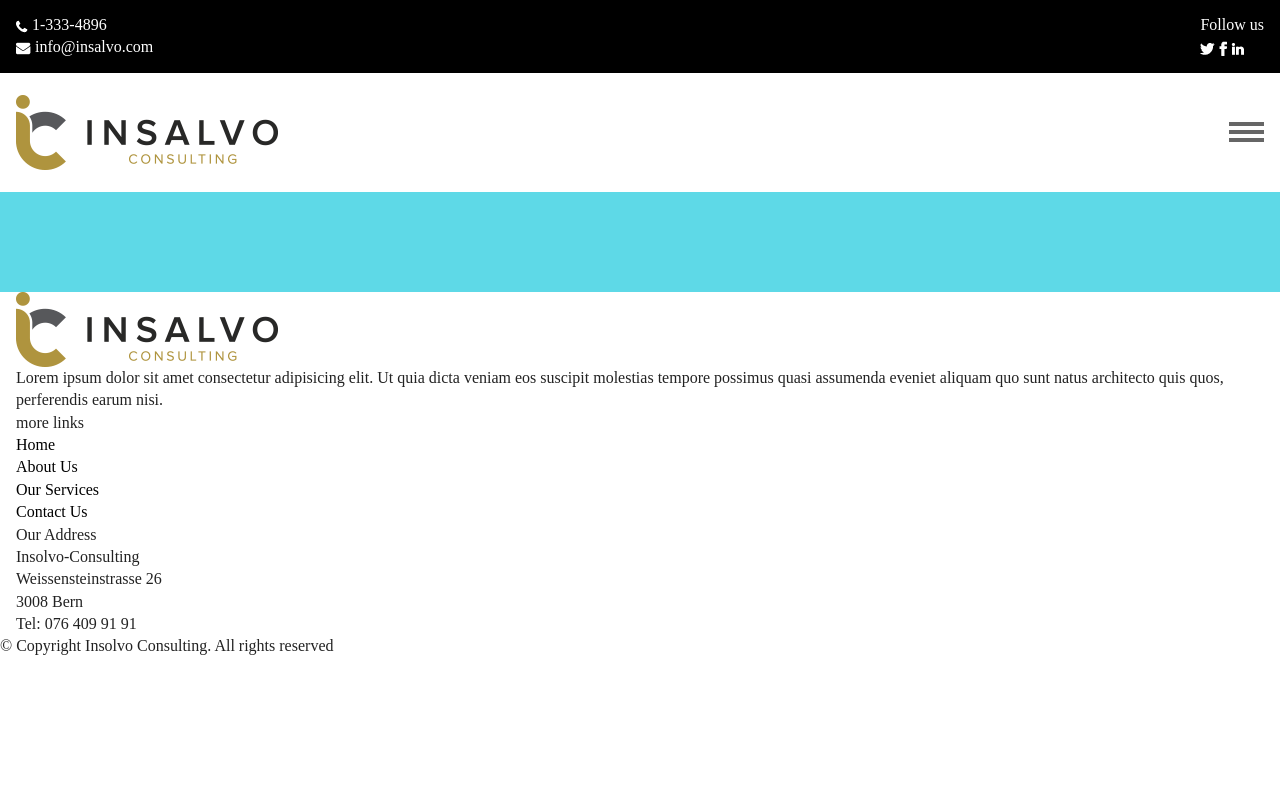
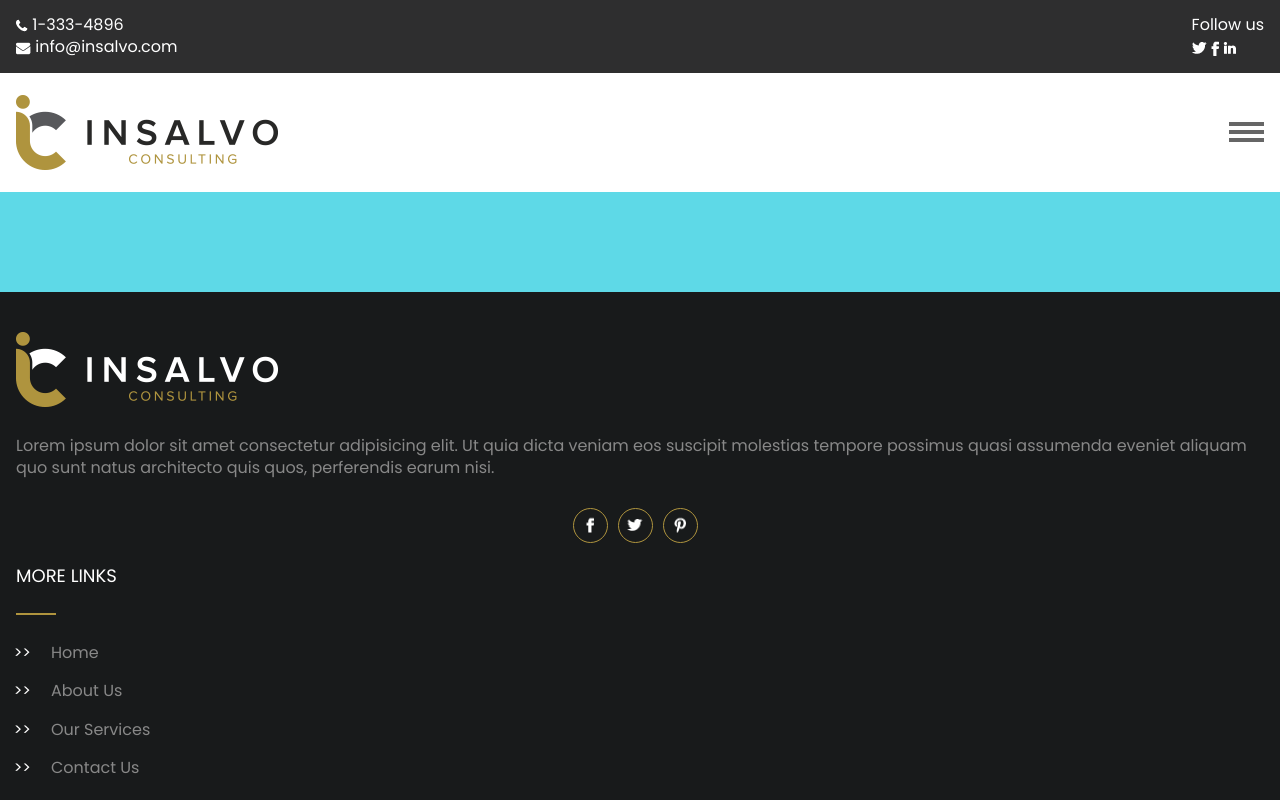
Before and after one commit to obrovacm/insalvo-consulting-practice, a website: page index.html in a window 1280 px wide. Shown: the top 800 px of the page. Drawn offline with Linux system fonts and the light colour scheme.

Commit message:
progress with footer

```diff
--- a/index.html
+++ b/index.html
@@ -17,12 +17,12 @@
 
     <!-- Google Fonts -->
     <link
-      href="https://fonts.googleapis.com/css?family=Roboto:400,700"
+      href="https://fonts.googleapis.com/css2?family=Poppins"
       rel="stylesheet"
     />
 
     <!-- CSS File -->
-    <link rel="stylesheet" href="./dist/styles.css?cb=1593762158443" />
+    <link rel="stylesheet" href="./dist/styles.css?cb=1593852340819" />
 
     <!-- jQuery -->
     <script src="./dist/jquery.js"></script>
@@ -102,9 +102,11 @@
     <footer class="site-footer">
       <div class="site-footer__content">
         <div class="site-footer__social">
-          <a href="#" class="site-footer__logo">
-            <img src="./dist/images/logo.png" alt="company logo" />
-          </a>
+          <div class="site-footer__logo-wrapper">
+            <a href="#" class="site-footer__logo">
+              <img src="./dist/images/logo-white.png" alt="company logo" />
+            </a>
+          </div>
           <p>
             Lorem ipsum dolor sit amet consectetur adipisicing elit. Ut quia
             dicta veniam eos suscipit molestias tempore possimus quasi assumenda
@@ -112,14 +114,26 @@
             earum nisi.
           </p>
           <div class="site-footer__social-icons">
-            <a href="#" class="site-footer__social-icon facebook"></a>
-            <a href="#" class="site-footer__social-icon twitter"></a>
-            <a href="#" class="site-footer__social-icon pintrest"></a>
+            <a href="#" class="site-footer__social-icon facebook">
+              <div class="site-footer__social-icon-wrapper">
+                <img src="/dist/images/fb.png" alt="facebook icon" />
+              </div>
+            </a>
+            <a href="#" class="site-footer__social-icon twitter">
+              <div class="site-footer__social-icon-wrapper">
+                <img src="/dist/images/twitter.png" alt="twitter icon" />
+              </div>
+            </a>
+            <a href="#" class="site-footer__social-icon pintrest">
+              <div class="site-footer__social-icon-wrapper">
+                <img src="/dist/images/pintrest.png" alt="pintrest icon" />
+              </div>
+            </a>
           </div>
         </div>
 
         <div class="site-footer__links">
-          <h4 class="site-footer__label">more links</h4>
+          <h4 class="site-footer__header underline left">more links</h4>
           <ul>
             <li><a href="#" class="site-footer__links">Home</a></li>
             <li><a href="#" class="site-footer__links">About Us</a></li>
@@ -128,21 +142,22 @@
           </ul>
         </div>
         <div class="site-footer__address">
-          <h4 class="site-footer__label">Our Address</h4>
+          <h4 class="site-footer__header underline left">Our Address</h4>
           <ul>
             <li>Insolvo-Consulting</li>
-            <li class="site-footer__house">Weissensteinstrasse 26</li>
+            <li class="address__house">Weissensteinstrasse 26</li>
             <li>3008 Bern</li>
-            <li class="site-footer__phone">Tel: 076 409 91 91</li>
+            <li class="address__phone">Tel: 076 409 91 91</li>
           </ul>
         </div>
       </div>
-      <div class="site-footer__copyright">
+
+      <div class="site-footer__copyrights">
         <span>&#169; Copyright Insolvo Consulting. All rights reserved</span>
       </div>
     </footer>
 
     <!-- JavaScript File -->
-    <script src="./dist/all.js?cb=1593762158443"></script>
+    <script src="./dist/all.js?cb=1593852340819"></script>
   </body>
 </html>
--- a/src/scss/components/_footer.scss
+++ b/src/scss/components/_footer.scss
@@ -1,7 +1,143 @@
-.site-footer{
+.site-footer {
+  display: flex;
+  flex-direction: column;
+  background-color: $black-softer;
+  color: $grey;
 
-  &__content{
+  // justify-content: space-between;
+  // align-items: center;
 
+  /*
+  ** CONTENT
+  */
+  &__content {
+    padding: 40px 0;
     @include responsive-padding;
+    display: flex;
+    flex-direction: column;
+    // align-items: center;
+    & > div {
+      margin-bottom: 20px;
+    }
+    & div:last-child {
+      margin-bottom: 0;
+    }
+  }
+
+  /*
+  ** Social links
+  */
+  &__social {
+    .site-footer__logo-wrapper,
+    p {
+      margin-bottom: 28px;
+    }
+    // .site-footer__logo-wrapper {
+    //   text-align: center;
+    // }
+  }
+  &__social-icons {
+    display: flex;
+    justify-content: center;
+  }
+  &__social-icon-wrapper {
+    position: relative;
+    height: 35px;
+    width: 35px;
+    border-radius: 50%;
+    border: 1px solid $gold;
+    margin-right: 10px;
+    img {
+      position: absolute;
+      left: 50%;
+      top: 50%;
+      transform: translate(-50%, -50%);
+    }
+  }
+
+  /*
+  ** Footer headers
+  */
+  &__header {
+    color: $white;
+    font-size: 18px;
+    text-transform: uppercase;
+    margin-bottom: 54px;
+  }
+
+  /*
+  ** More links
+  */
+  &__links {
+    ul {
+      padding-left: 35px;
+    }
+    li {
+      position: relative;
+      margin-bottom: 1em;
+      a {
+        color: $grey;
+        transition: color 200ms;
+      }
+      &::before {
+        position: absolute;
+        content: ">>";
+        right: calc(100% + 20px);
+        color: $white;
+        transition: transform 200ms;
+      }
+      &:hover {
+        a {
+          color: $white;
+        }
+        &::before {
+          transform: translateX(10px);
+        }
+      }
+    }
+  }
+
+  /*
+  ** Our address
+  */
+  &__address {
+    ul {
+      padding-left: 35px;
+    }
+    li {
+      position: relative;
+      margin-bottom: 1em;
+      transition: color 200ms;
+      &::before {
+        position: absolute;
+        content: "";
+        right: calc(100% + 20px);
+        top: 50%;
+        transform: translateY(-50%);
+        width: 13px;
+        height: 12px;
+        background-position: center;
+        background-repeat: no-repeat;
+      }
+      &.address__house::before {
+        background-image: url(/dist/images/house.png);
+      }
+      &.address__phone::before {
+        background-image: url(/dist/images/phone.png);
+      }
+      &:hover {
+        color: $white;
+      }
+    }
+  }
+
+  /*
+  ** Copyrights
+  */
+  &__copyrights {
+    padding: 18px 0;
+    @include responsive-padding;
+    background-color: $black-soft;
+    text-align: center;
   }
 }
--- /dev/null
+++ b/src/scss/components/_global.scss
@@ -0,0 +1,18 @@
+.underline {
+  position: relative;
+  &::after {
+    content: "";
+    position: absolute;
+    top: calc(100% + 25px);
+    height: 2px;
+    width: 40px;
+    background-color: $gold;
+  }
+  &.left::after {
+    left: 0;
+  }
+  &.center::after {
+    left: 50%;
+    transform: translateX(-50%);
+  }
+}
--- a/src/scss/components/_header.scss
+++ b/src/scss/components/_header.scss
@@ -3,7 +3,7 @@
   ** Quick contacts section
   */
   &__quick-contacts {
-    background-color: $black;
+    background-color: $black-header;
     color: $white;
     display: flex;
     justify-content: space-between;
--- a/src/scss/setup/_base.scss
+++ b/src/scss/setup/_base.scss
@@ -3,9 +3,9 @@ html {
   font-size: 100%;
 }
 
-body{
-  overflow: hidden;
-}
+// body{
+//   overflow: hidden;
+// }
 
 *,
 *::before,
--- a/src/scss/setup/_variables.scss
+++ b/src/scss/setup/_variables.scss
@@ -6,6 +6,9 @@ $grey-light: #f6f6f6;
 $grey: #888888;
 $grey-dark: #666666;
 $black-mat: #333333;
+$black-soft: #141516;
+$black-softer: #181a1b;
+$black-header: #2e2e2f;
 $black: #000000;
 
 $screen-padding-xs: 0 1em;
--- a/src/scss/styles.scss
+++ b/src/scss/styles.scss
@@ -2,6 +2,7 @@
 @import "./setup/base";
 @import "./setup/utills";
 
+@import "./components/global";
 @import "./components/header";
 @import "./components/main";
 @import "./components/footer";
```
Also changed, not shown: dist/images/house.png (added), dist/images/logo-white.png (added), dist/styles.css, 2 other files.
